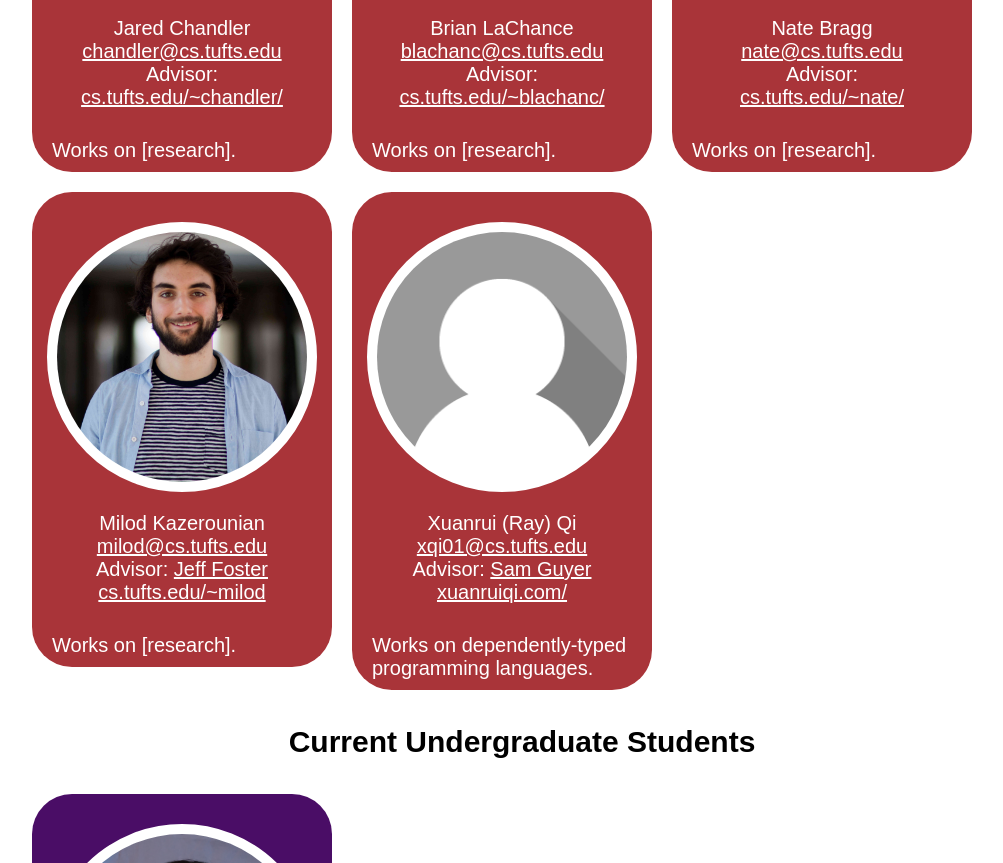
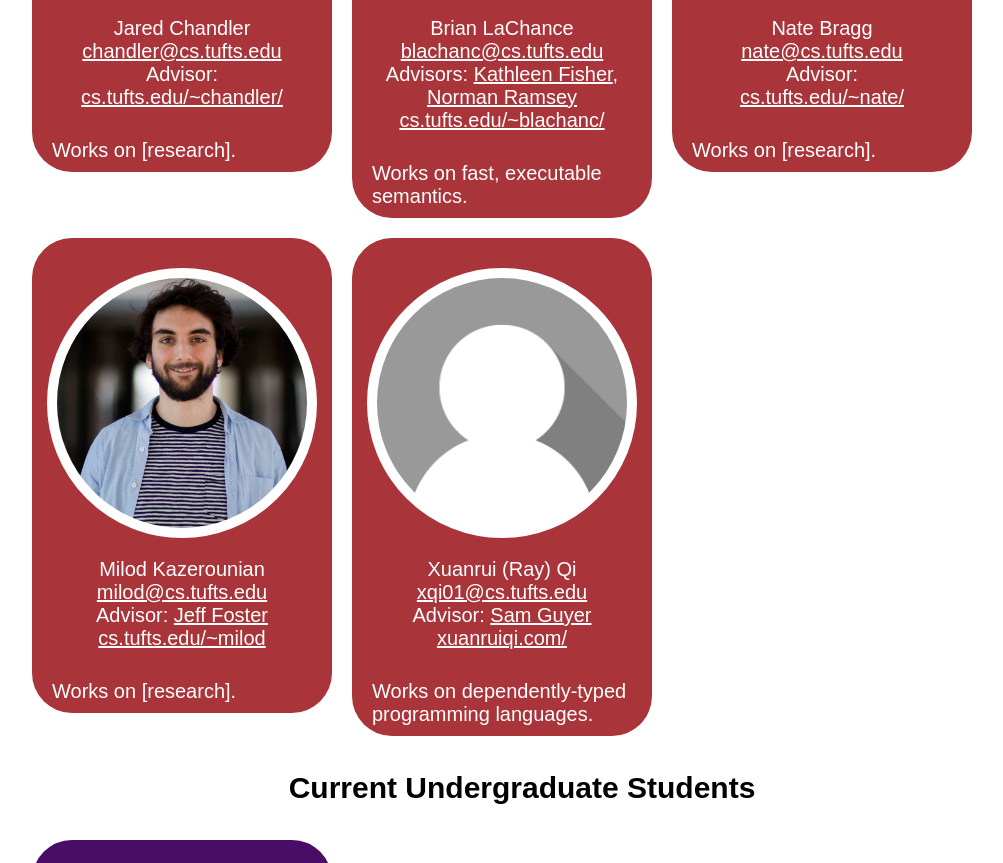
Before and after one commit to tupl-tufts/tupl-website, a plain HTML site: page index.html in a window 1280 px wide. Shown: the part 2966-3829 px from the top of the page, without its empty margins (118-1121 px from the left). Drawn offline with Linux system fonts and the light colour scheme.

Commit message:
Update my (Brian's) content

```diff
--- a/index.html
+++ b/index.html
@@ -218,9 +218,9 @@ Tufts University.
             <img class="image-link" src="/images/blachanc.jpg" alt="blachanc.jpg"></a></div>
         <div class="person-name">Brian LaChance</div>
         <div class="person-email"><a href="mailto:blachanc@cs.tufts.edu">blachanc@cs.tufts.edu</a></div>
-        <div class="person-position">Advisor:</div>
+        <div class="person-position">Advisors: <a href="#kfisher">Kathleen Fisher</a>, <a href="#nr">Norman Ramsey</a></div>
         <div class="person-link"><a href="https://www.cs.tufts.edu/~blachanc">cs.tufts.edu/~blachanc/</a></div>
-        <div class="person-bio">Works on [research].</div>
+        <div class="person-bio">Works on fast, executable semantics.</div>
       </div>
 
       <div class="grad-student-entry large-entry entry">
```
